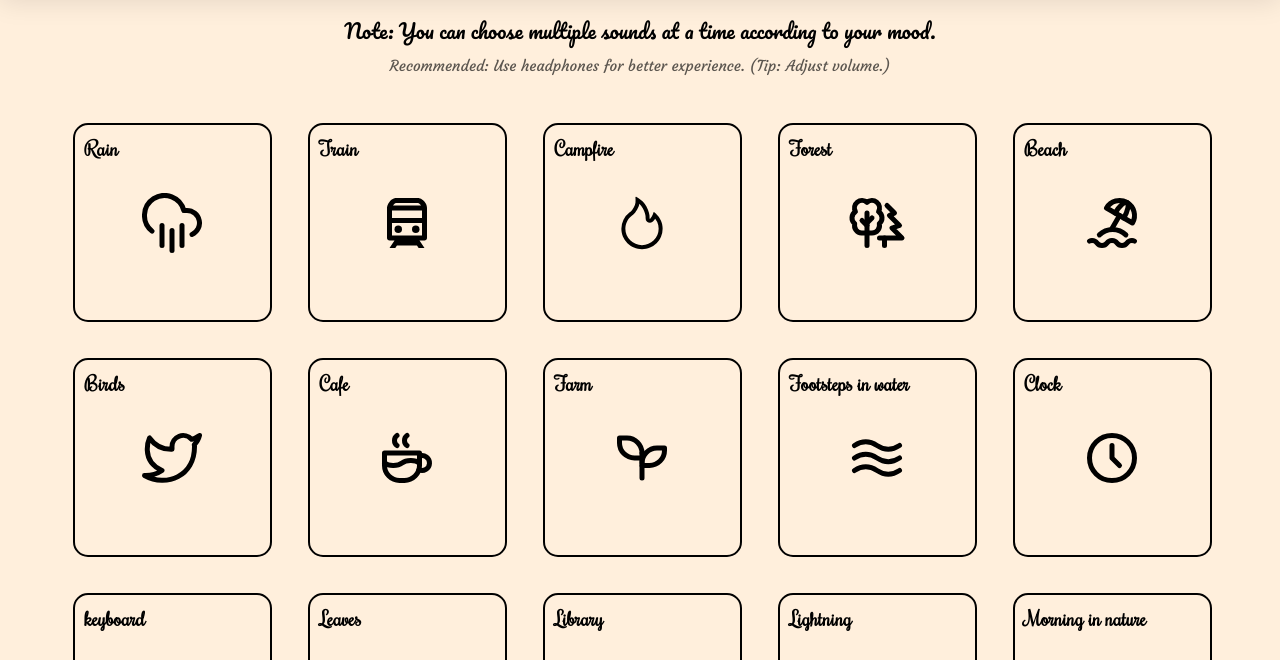
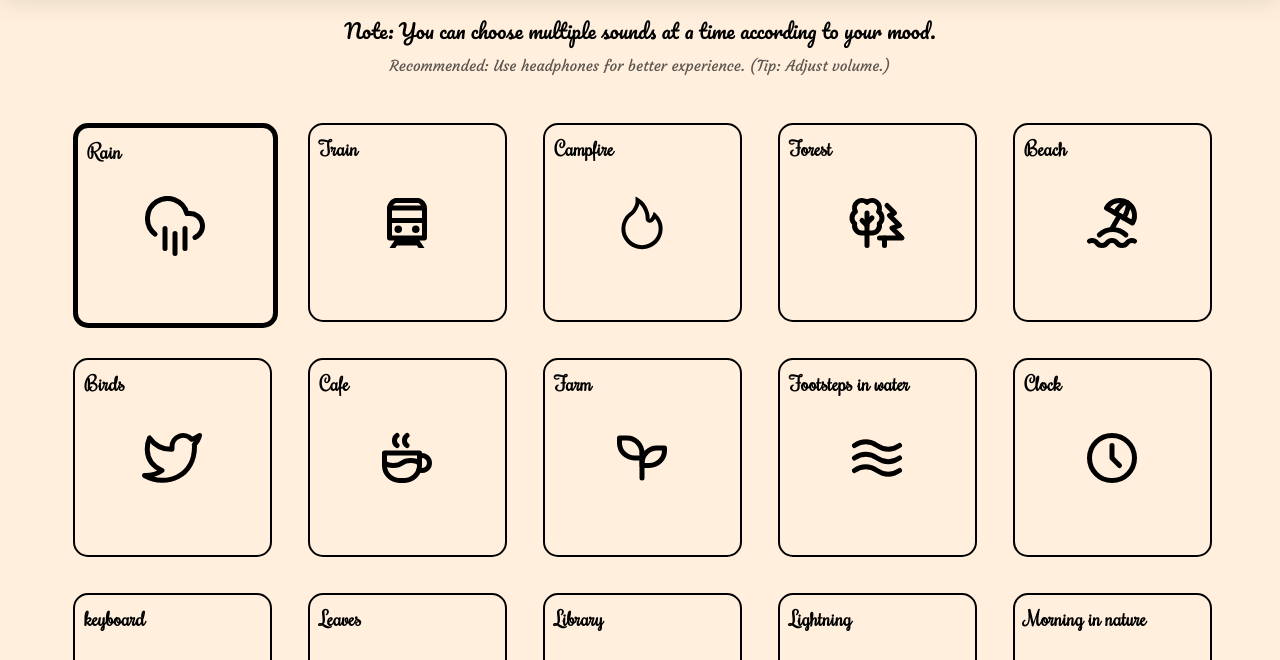
Before and after one commit to adnan1998/relaxed, a plain HTML site: page index.html in a window 1280 px wide. In both pictures the pointer is over the element 172 px from the left and 321 px from the top of the page. Shown: the part 99-759 px from the top of the page. Drawn offline with Linux system fonts and the light colour scheme; a web font is replaced by a local one.

Commit message:
Update style.css

```diff
--- a/style.css
+++ b/style.css
@@ -157,7 +157,9 @@ footer {
     cursor: pointer;
     border-radius: 15px;
 }
-
+.box:hover{
+  border: black 5px solid;
+}
 
 .boxed{
     position: absolute;
```
